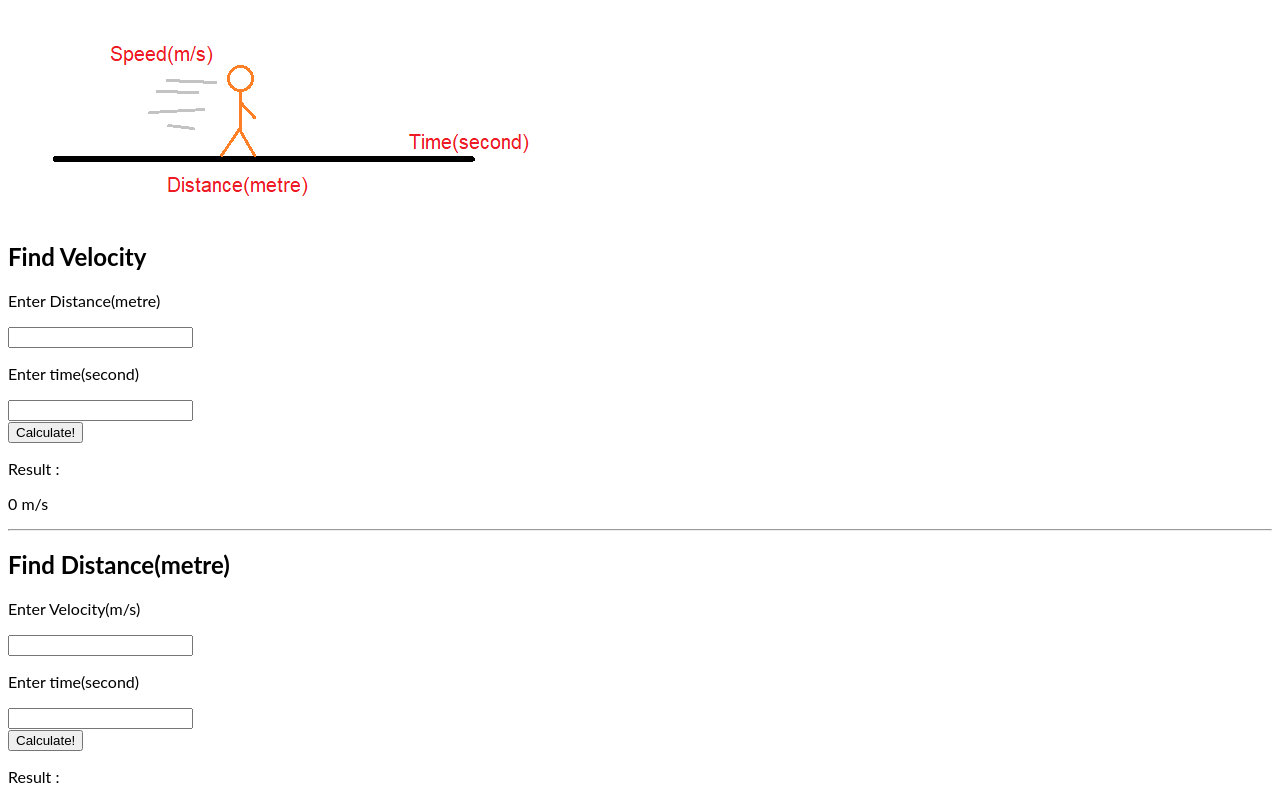
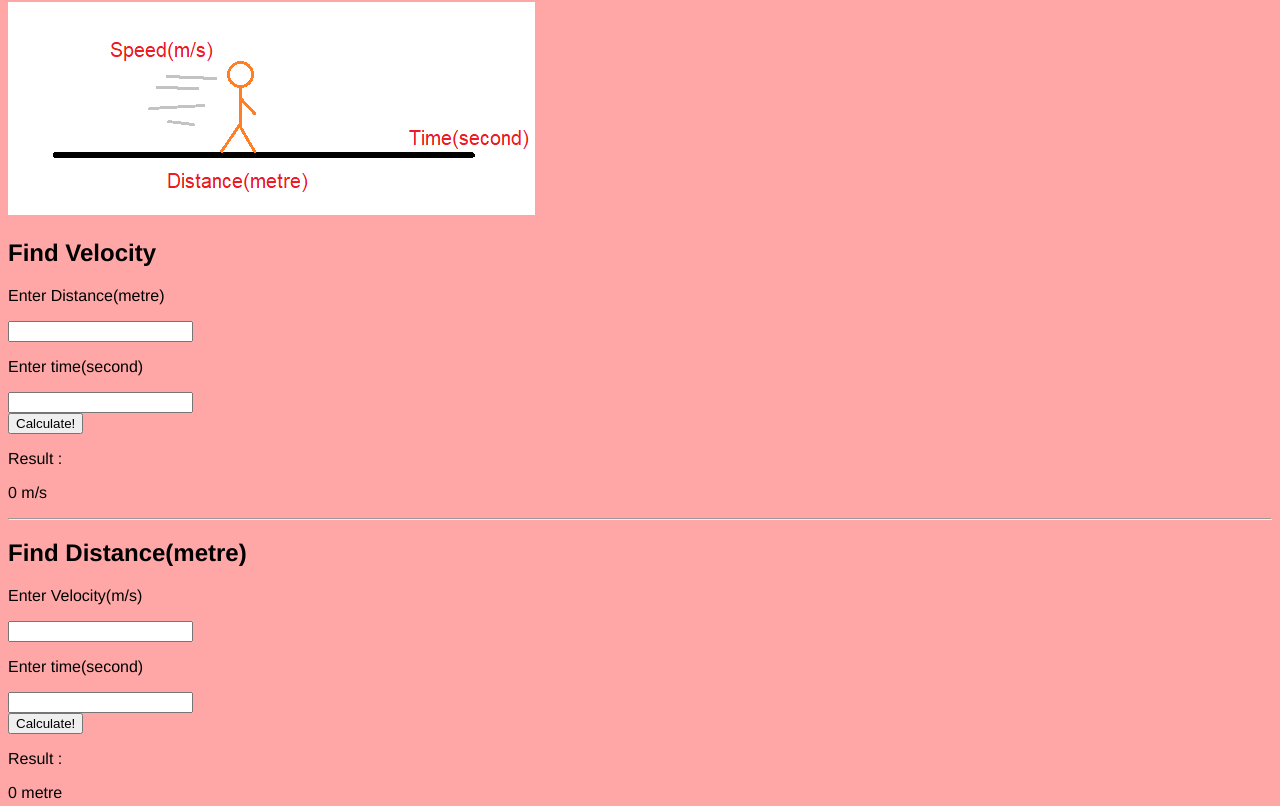
Before and after one commit to 1snack19/SimplePhysicCalculator, a plain HTML site: page index.html in a window 1280 px wide. Shown: the part 170-976 px from the top of the page. Drawn offline with Linux system fonts and the light colour scheme.

Commit message:
Update style.css

```diff
--- a/style.css
+++ b/style.css
@@ -1,5 +1,11 @@
 body {
-  font-family: "Lato", sans-serif;
+  font-family: helvetica, sans-serif;
+  background-color: #ffa6a6;
+}
+
+.dem1 {
+  border: 10px;
+  border-radius: 20%;
 }
 
 #page {
```
